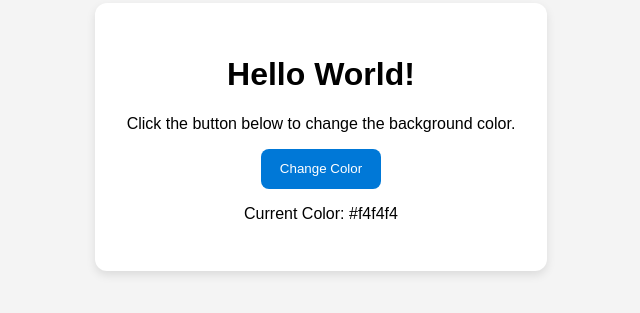
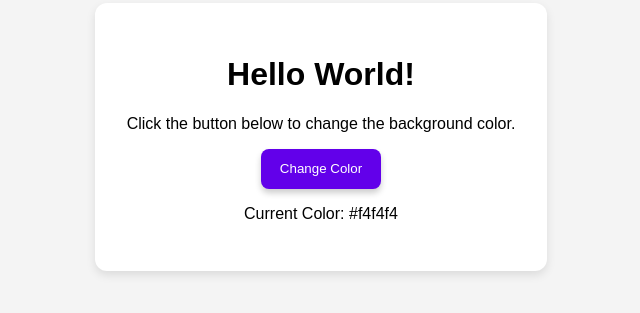
Before and after one commit to ArshdeepSingh0808/web-assignment, a plain HTML site: page index.html in a window 1280 px wide. Shown: the part 263-576 px from the top of the page, without its empty margins (319-959 px from the left). Drawn offline with Linux system fonts and the light colour scheme.

Commit message:
style: update button design with new colors and shadow

```diff
--- a/style.css
+++ b/style.css
@@ -18,15 +18,17 @@ body {
 }
 
 button {
-    background-color: #0078d7;
+    background-color: #6200ea;
     color: white;
     border: none;
     padding : 0.8rem 1.2rem;
     border-radius: 8px;
     cursor:pointer;
-    transition: background-color 0.3s ease;
+    box-shadow: 0 4px 6px rgba(0,0,0,0.2);
+    transition: all 0.3s ease;
 }
 
 button:hover {
-    background-color: #005ea0;
+    background-color: #3700b3;
+    transform : scale(1.05);
 }
```
